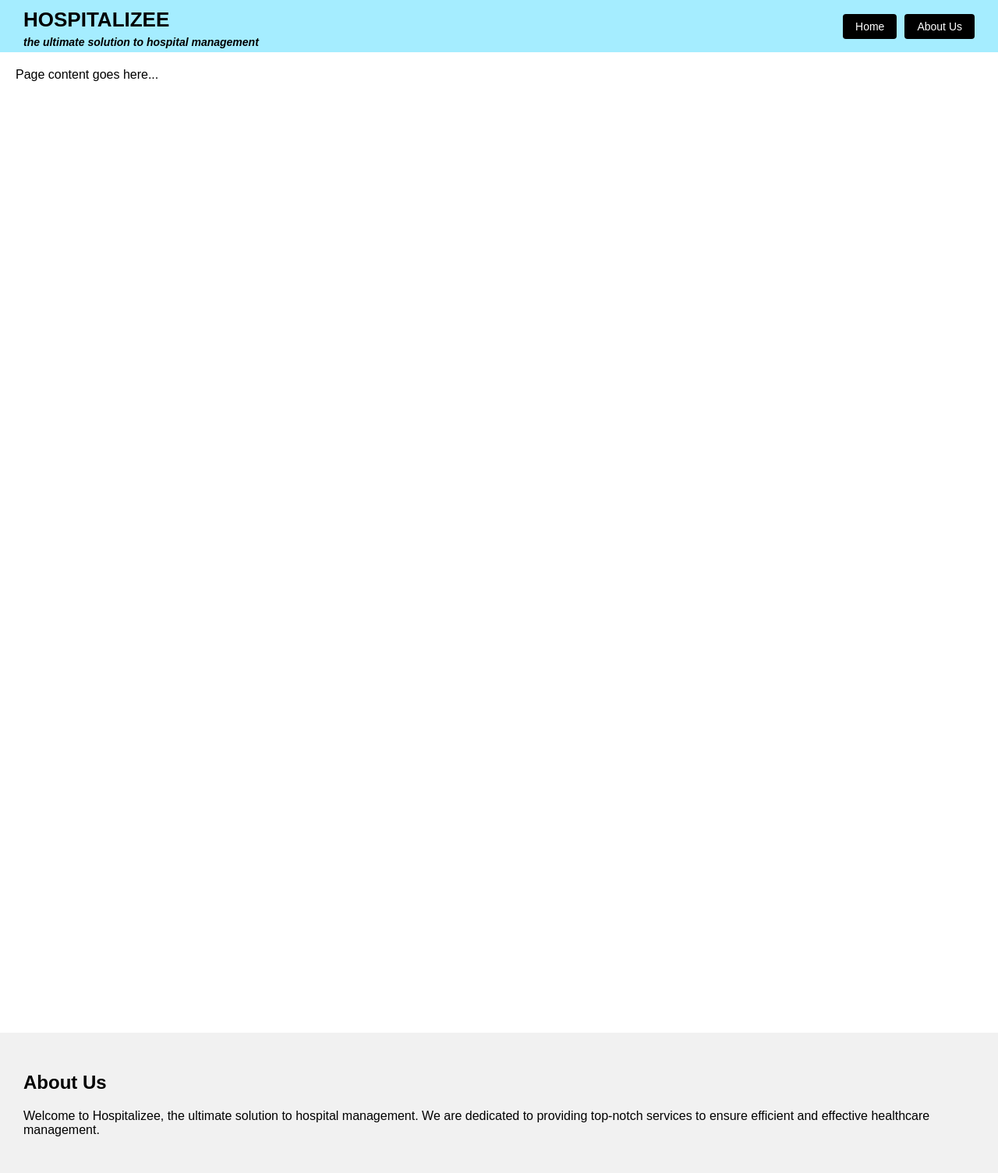
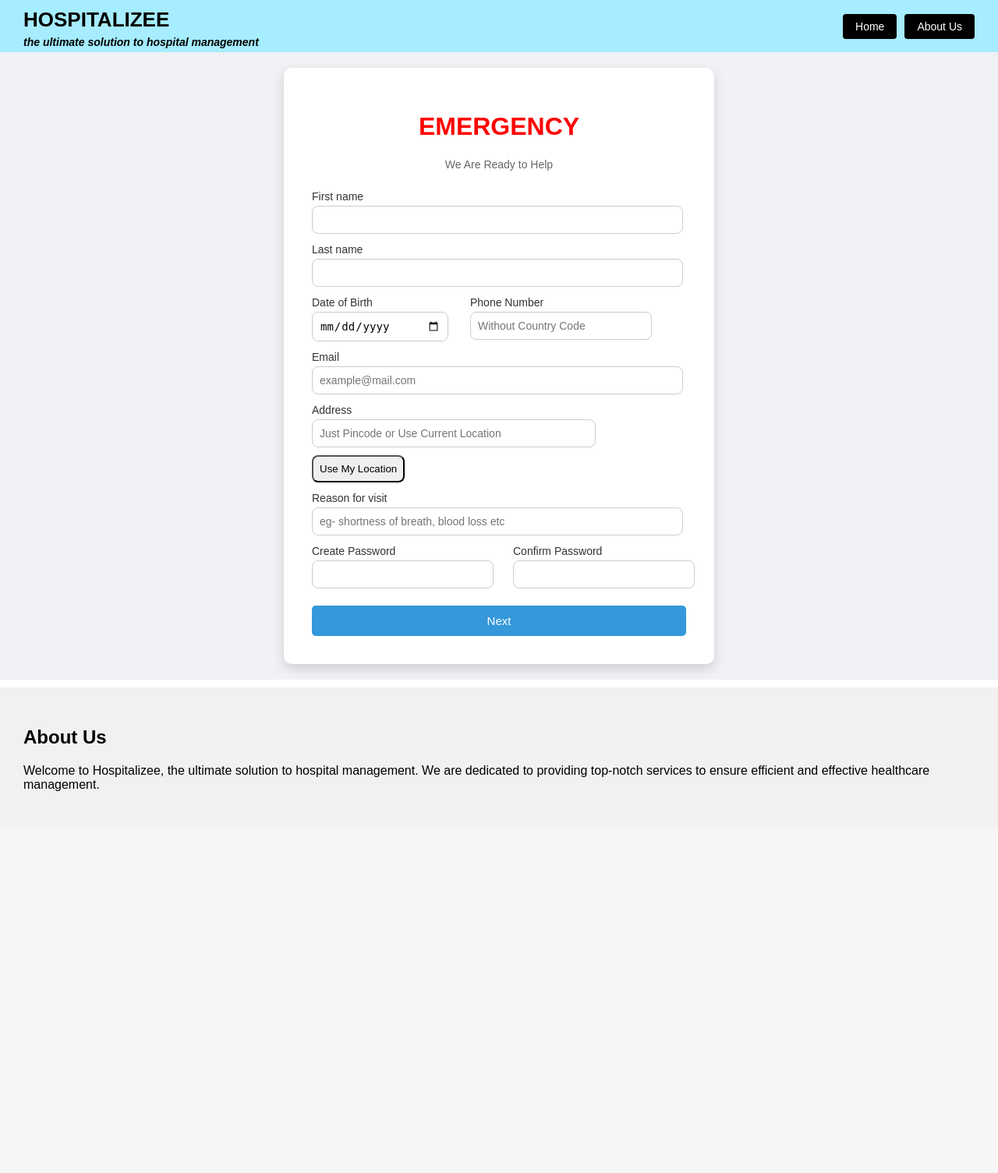
Before and after one commit to a-r-y-a-14/Hospitalizee, a Flask app: page /emergency in a window 1280 px wide. Shown: the whole page at 78% size. After the commit the page ends 1015 px from the top, so only its background shows below. Run offline with Flask 3, Linux system fonts and the light colour scheme; some libraries are stand-ins or nearby versions.

Commit message:
Update emergency.html

```diff
--- a/templates/emergency.html
+++ b/templates/emergency.html
@@ -2,11 +2,81 @@
 <html lang="en">
 <head>
     <meta charset="UTF-8">
-    <title>Emergency</title>
+    <title>Hospital</title>
+    <script src="https://accounts.google.com/gsi/client" async defer></script>
     <style>
         body {
             margin: 0;
             font-family: Arial, sans-serif;
+        }
+
+        .login {
+            display: flex;
+            justify-content: center;
+            align-items: center;
+            height: auto;
+            background-color: #f0f2f5;
+        }
+
+        .login-card {
+            background: #ffffff;
+            width: 480px;
+            padding: 36px 36px;
+            border-radius: 10px;
+            box-shadow: 0 6px 15px rgba(0,0,0,0.15);
+            margin-top: 20px;
+            margin-bottom: 20px;
+        }
+
+        .login-card h2 {
+            text-align: center;
+            margin-bottom: 10px;
+            color: #2c3e50;
+        }
+
+        .login-card p {
+            text-align: center;
+            font-size: 14px;
+            color: #666;
+            margin-bottom: 25px;
+        }
+
+        label {
+            font-size: 14px;
+            margin-top: 12px;
+            display: block;
+            color: #333;
+        }
+
+        input {
+            width: 95%;
+            padding: 9px;
+            margin-top: 4px;
+            border-radius: 8px;
+            border: 1px solid #ccc;
+            font-size: 14px;
+            align-self: center;
+        }
+
+        input:focus {
+            outline: none;
+            border-color: #3498db;
+        }
+
+        .login-btn {
+            margin-top: 22px;
+            width: 100%;
+            padding: 11px;
+            border: none;
+            background-color: #3498db;
+            color: white;
+            font-size: 15px;
+            border-radius: 5px;
+            cursor: pointer;
+        }
+
+        .login-btn:hover {
+            background-color: #2c80b4;
         }
 
         .top-border {
@@ -65,13 +135,49 @@
         }
 
         .spacer {
-            height: 1200px;   /* just to create scroll */
+            height: 10px;   /* just to create scroll */
+        }
+
+        .row {
+            display: flex;
+            gap: 57px;
+        }
+
+        .field-half {
+            flex: 1;
+        }
+
+        .field label {
+            font-size: 14px;
+            margin-top: 12px;
+            display: block;
+            color: #333;
+        }
+
+        .field input {
+            width: 106%;
+            padding: 9px;
+            margin-top: 4px;
+            border-radius: 8px;
+            border: 1px solid #ccc;
+            font-size: 14px;
+            align-self: center;
+        }
+
+        .field button {
+            margin-top: 10px;
+            white-space: nowrap;
+            padding: 8px 8px;
+            cursor: pointer;
+            border-radius: 8px;
         }
 
         #end-content {
             padding: 30px;
             background-color: #f1f1f1;
         }
+
+
     </style>
 </head>
 <body>
@@ -88,8 +194,58 @@
         </div>
     </div>
 
-    <div style="padding: 20px;">
-        Page content goes here...
+    <div class="login">
+        <div class="login-card">
+            <h1 style="color: red; text-align: center;">EMERGENCY</h1>
+            <p>We Are Ready to Help</p>
+
+            <form method="POST" action="/emergency_hosp">
+                <label>First name</label>
+                <input type="text" name="fname" required>
+
+                <label>Last name</label>
+                <input type="text" name="lname" required>
+
+                <div class ="row">
+                    <div class="field">
+                        <label>Date of Birth</label>
+                        <input type="date" name="dob" required>
+                    </div>
+                    <div class="field">
+                        <label>Phone Number</label>
+                        <input type="text" name="phone" placeholder="Without Country Code" required>
+                    </div>
+                </div>
+
+                <label>Email</label>
+                <input type="email" name="email" placeholder="example@mail.com" required>
+
+                <div class="row">
+                    <div class="field">
+                        <label>Address</label>
+                        <input type="number" name="pincode" placeholder="Just Pincode or Use Current Location" required>
+                        <button type="button" onclick="getLocation()">Use My Location</button>
+                    </div>
+                </div>
+                <label>Reason for visit</label>
+                <input type="text" name="emergency_reason" placeholder="eg- shortness of breath, blood loss etc" required>
+
+                <div class="row">
+                    <div class="field">
+                        <label>Create Password</label>
+                        <input type="password" name="password" required>
+                    </div>
+                    <div class="field">
+                        <label>Confirm Password</label>
+                        <input type="password" name="conf_password" required>
+                    </div>
+                </div>
+
+                <button type="submit" class="login-btn">Next</button>
+
+            </form>
+
+        </div>
     </div>
 
     <div class="spacer"></div>
@@ -99,5 +255,30 @@
         <p>Welcome to Hospitalizee, the ultimate solution to hospital management. We are dedicated to providing top-notch services to ensure efficient and effective healthcare management.</p>
     </div>
 
+    <script>
+    function getLocation() {
+        navigator.geolocation.getCurrentPosition(
+            pos => {
+                const lat = pos.coords.latitude;
+                const lng = pos.coords.longitude;
+
+                fetch("/save-location", {
+                    method: "POST",
+                    headers: {
+                        "Content-Type": "application/json"
+                    },
+                    body: JSON.stringify({
+                        lat: lat,
+                        long: lng
+                    })
+                })
+                .then(res => res.json())
+                .then(data => alert(data.message));
+            },
+            err => alert("Location access denied")
+        );
+    }
+    </script>
+
 </body>
 </html>
```
